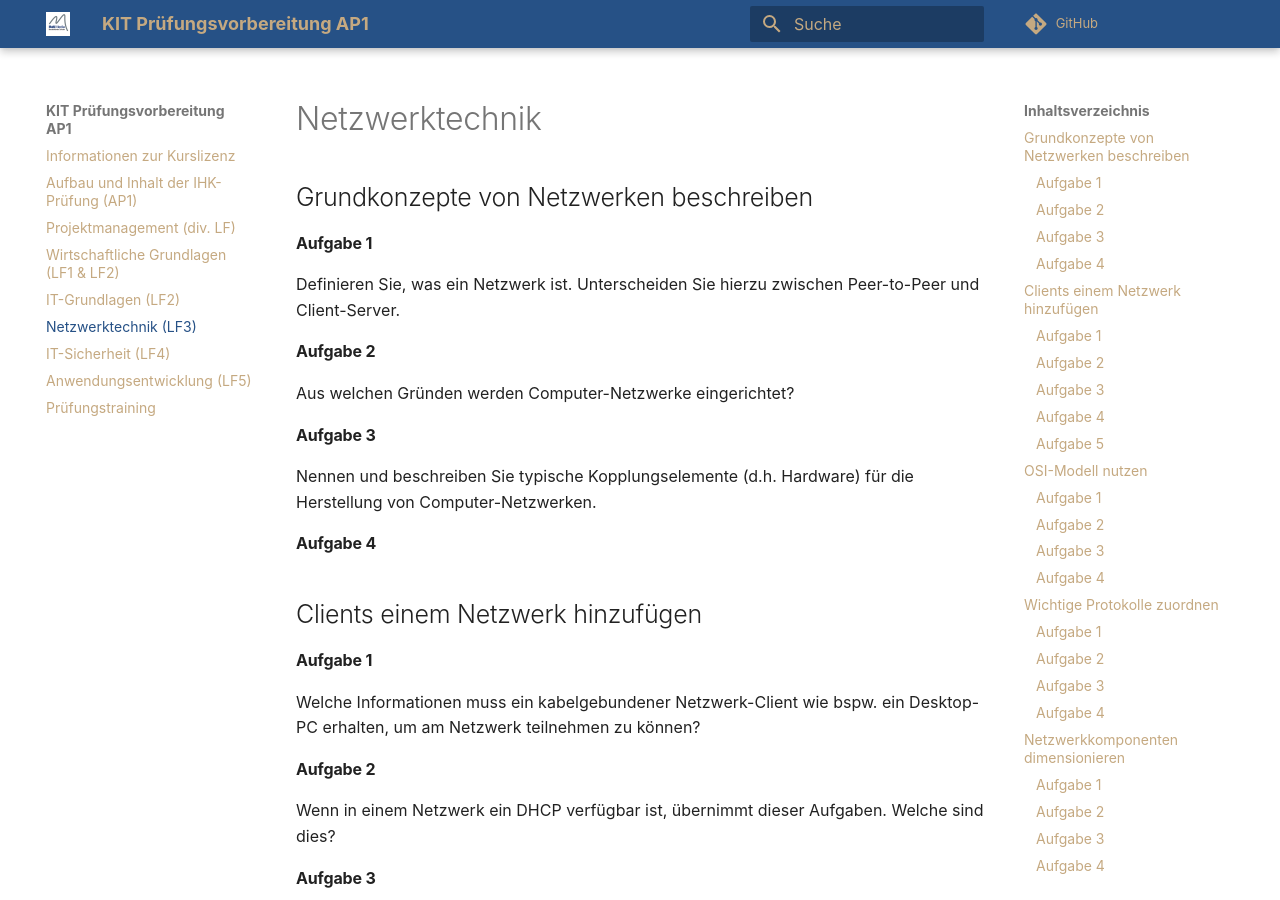
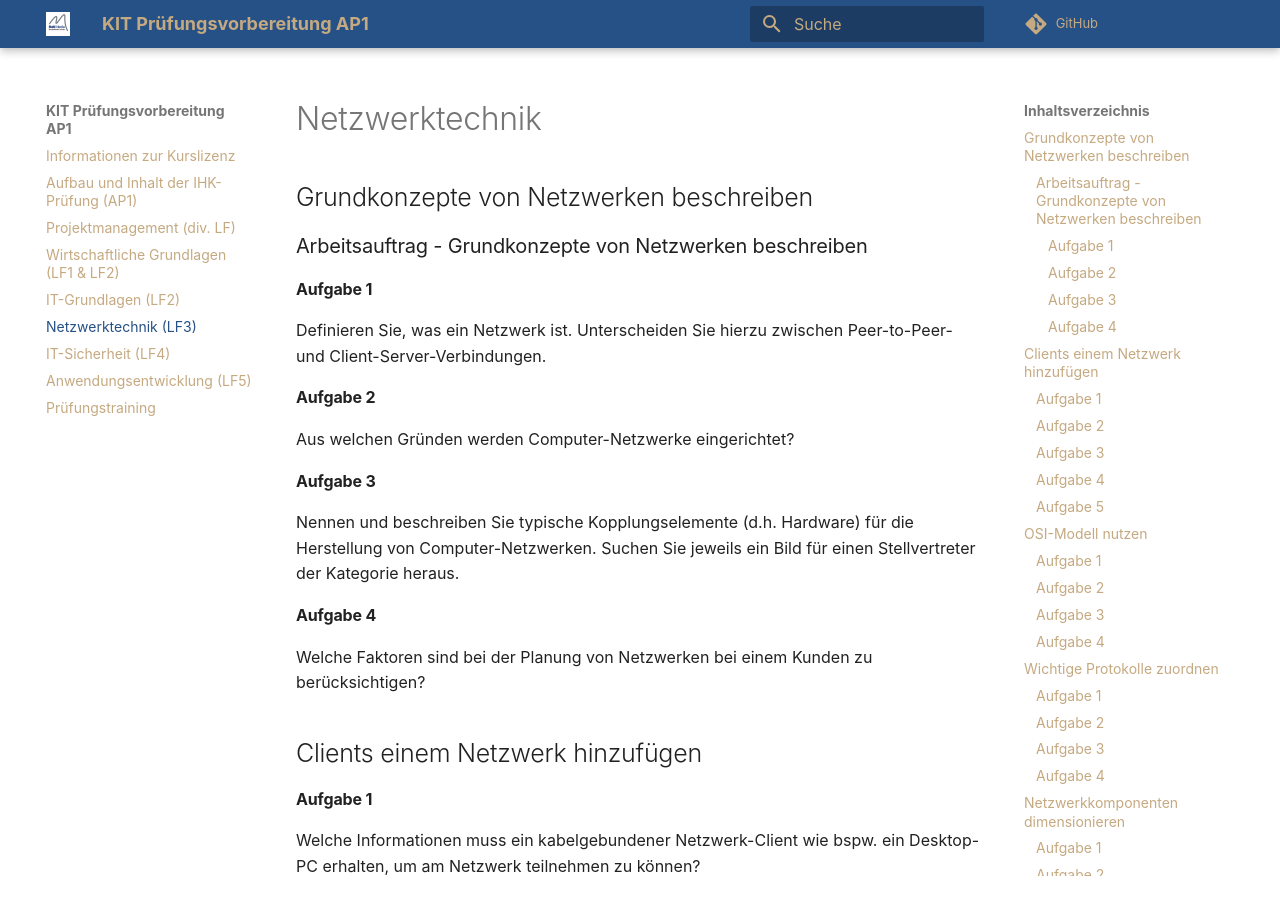
Before and after one commit to herr-nm/MMBbS_KIT_PVAP1, an MkDocs documentation site: the page built from docs/04_netzwerktechnik.md, in a window 1280 px wide and 900 px high. Built offline with MkDocs 1.6.1 and Material for MkDocs 9.7.7, drawn with Linux system fonts in a browser that asks for light colours; comment, search, counter and statistics services are not loaded.

Commit message:
Netzwerke Grundkonzepte

```diff
--- a/docs/04_netzwerktechnik.md
+++ b/docs/04_netzwerktechnik.md
@@ -2,9 +2,11 @@
 
 ## Grundkonzepte von Netzwerken beschreiben
 
+### Arbeitsauftrag - Grundkonzepte von Netzwerken beschreiben
+
 #### Aufgabe 1
 
-Definieren Sie, was ein Netzwerk ist. Unterscheiden Sie hierzu zwischen Peer-to-Peer und Client-Server.
+Definieren Sie, was ein Netzwerk ist. Unterscheiden Sie hierzu zwischen Peer-to-Peer- und Client-Server-Verbindungen.
 
 #### Aufgabe 2
 
@@ -12,9 +14,11 @@ Aus welchen Gründen werden Computer-Netzwerke eingerichtet?
 
 #### Aufgabe 3
 
-Nennen und beschreiben Sie typische Kopplungselemente (d.h. Hardware) für die Herstellung von Computer-Netzwerken.
+Nennen und beschreiben Sie typische Kopplungselemente (d.h. Hardware) für die Herstellung von Computer-Netzwerken. Suchen Sie jeweils ein Bild für einen Stellvertreter der Kategorie heraus.
 
 #### Aufgabe 4
+
+Welche Faktoren sind bei der Planung von Netzwerken bei einem Kunden zu berücksichtigen?
 
 ## Clients einem Netzwerk hinzufügen
 
```
Also changed, not shown: docs/loesungen/04_netzwerktechnik_loesungen.md (added, +67 -0 lines), docs/bilder/04_grundkonzepte_aufgabe_3_accesspoint.jpg (added), docs/bilder/04_grundkonzepte_aufgabe_3_firewall.jpg (added), docs/bilder/04_grundkonzepte_aufgabe_3_hub.jpg (added), docs/bilder/04_grundkonzepte_aufgabe_3_ids.png (added), docs/bilder/04_grundkonzepte_aufgabe_3_kabel.jpg (added), docs/bilder/04_grundkonzepte_aufgabe_3_modem.png (added), docs/bilder/04_grundkonzepte_aufgabe_3_nic.jpg (added), docs/bilder/04_grundkonzepte_aufgabe_3_patchpanel.jpg (added), docs/bilder/04_grundkonzepte_aufgabe_3_proxy.jpg (added), docs/bilder/04_grundkonzepte_aufgabe_3_router.jpg (added), docs/bilder/04_grundkonzepte_aufgabe_3_switch.jpg (added).
